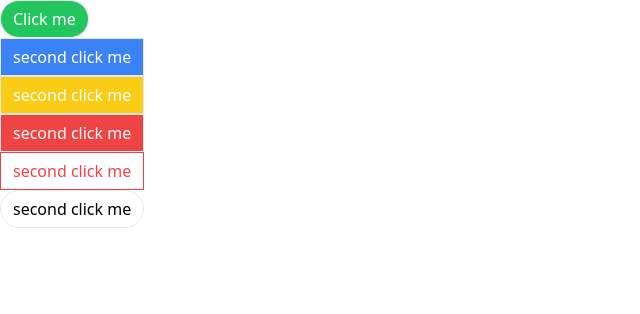
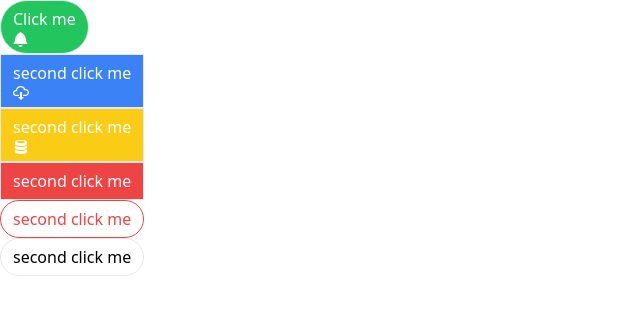
Before and after one commit to Alzubair98/comps, a React (Vite) app: page / in a window 1280 px wide. Shown: the top 314 px of the page, without its empty margins (0-640 px from the left). Built offline with nearby package versions, Linux system fonts and the light colour scheme.

Commit message:
add emojes

```diff
--- a/src/App.jsx
+++ b/src/App.jsx
@@ -1,24 +1,31 @@
 import Button from "./component/Button.jsx";
+import { GoBell, GoCloudDownload, GoDatabase } from "react-icons/go";
 
 function App() {
   return (
     <div className="App">
       <div>
         <Button rounded success>
-          Click me
+          Click me <GoBell />
         </Button>
       </div>
       <div>
-        <Button primary>second click me</Button>
+        <Button primary>
+          second click me <GoCloudDownload />
+        </Button>
       </div>
       <div>
-        <Button warning>second click me</Button>
+        <Button warning>
+          second click me <GoDatabase />
+        </Button>
       </div>
       <div>
         <Button danger>second click me</Button>
       </div>
       <div>
-        <Button outred>second click me</Button>
+        <Button outred rounded>
+          second click me
+        </Button>
       </div>
       <div>
         <Button rounded outline>
```
